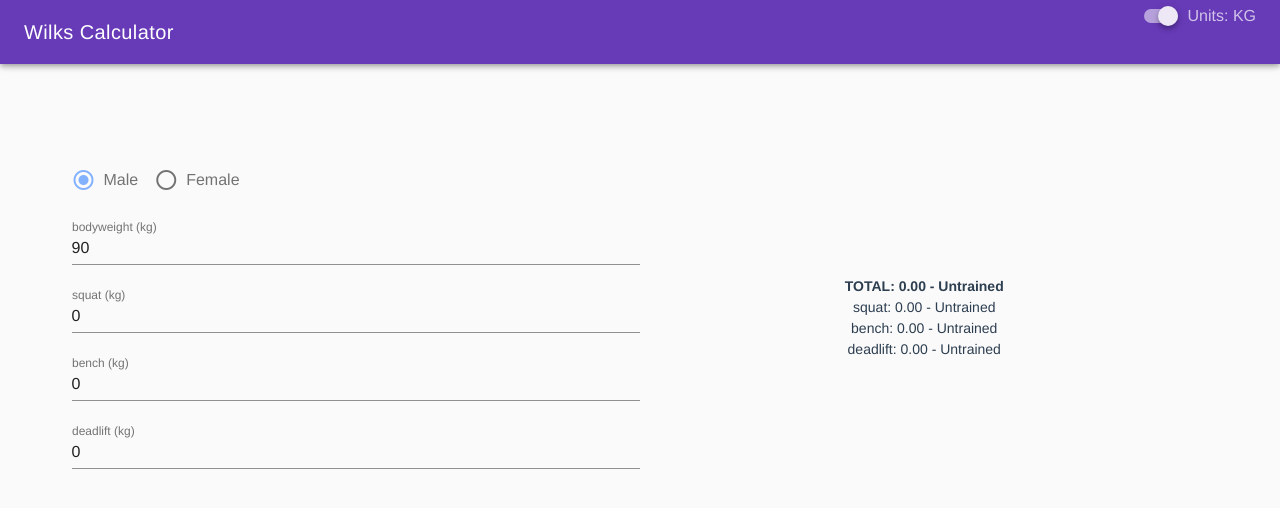
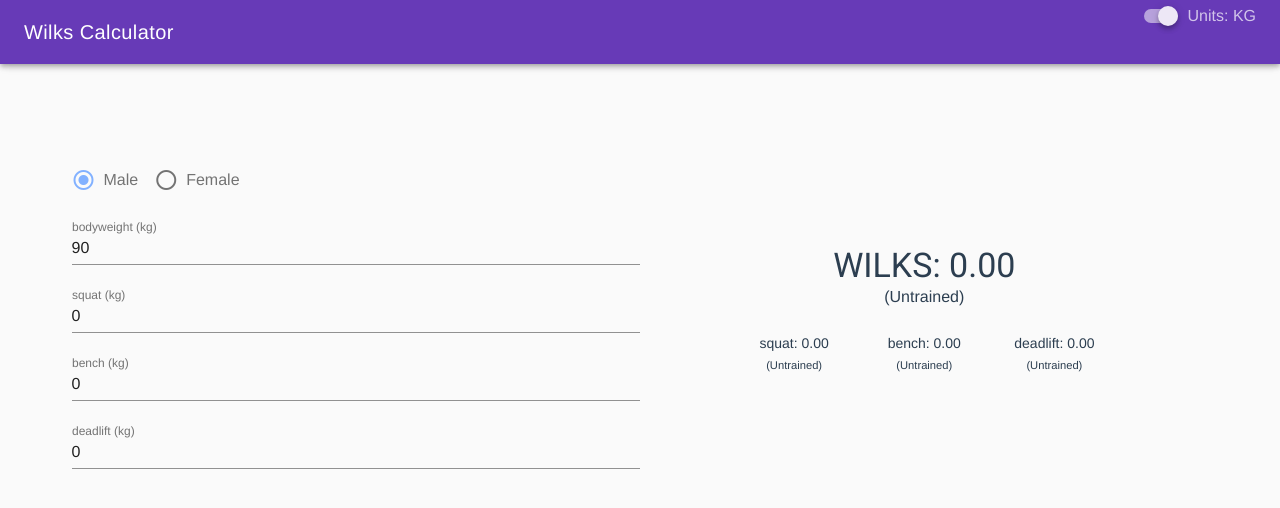
Before and after one commit to trepz/wilks-calculator, a Vue app: page / in a window 1280 px wide. Shown: the top 508 px of the page. Built offline with nearby package versions, Linux system fonts and the light colour scheme.

Commit message:
Update rank component layout

```diff
--- a/src/components/LiftRank.vue
+++ b/src/components/LiftRank.vue
@@ -1,10 +1,19 @@
 <template>
-  <div>
-    <strong>TOTAL: {{ total.toFixed(2) }} - {{ rank({ name: 'total', value: total }) }}</strong>
-    <div v-for="stat in stats" :key="stat.name">
-      {{ stat.name }}: {{ stat.value.toFixed(2) }} - {{ rank(stat) }}
-    </div>
-  </div>
+  <v-container>
+
+    <v-layout row wrap justify-center="">
+      <v-flex xs12 mb-4>
+        <strong class="display-1">WILKS: {{ total.toFixed(2) }}</strong><br>
+        <span class="subheading">({{ rank({ name: 'total', value: total }) }})</span>
+      </v-flex>
+
+      <v-flex sm3 xs12 mb-3 v-for="stat in stats" :key="stat.name">
+        {{ stat.name }}: {{ stat.value.toFixed(2) }}<br>
+        <small>({{ rank(stat) }})</small>
+      </v-flex>
+    </v-layout>
+
+  </v-container>
 </template>
 
 <script lang="ts">
```
